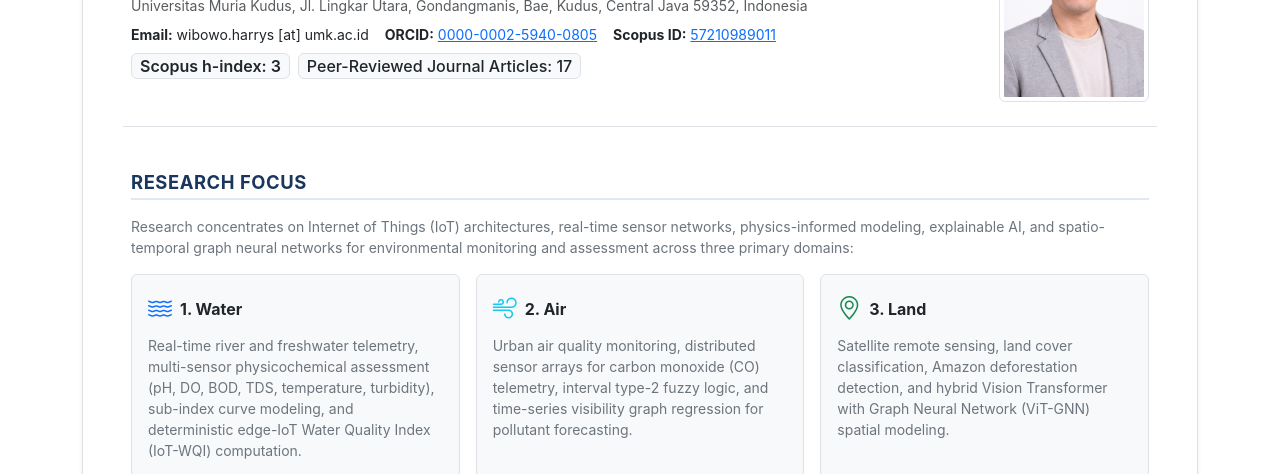
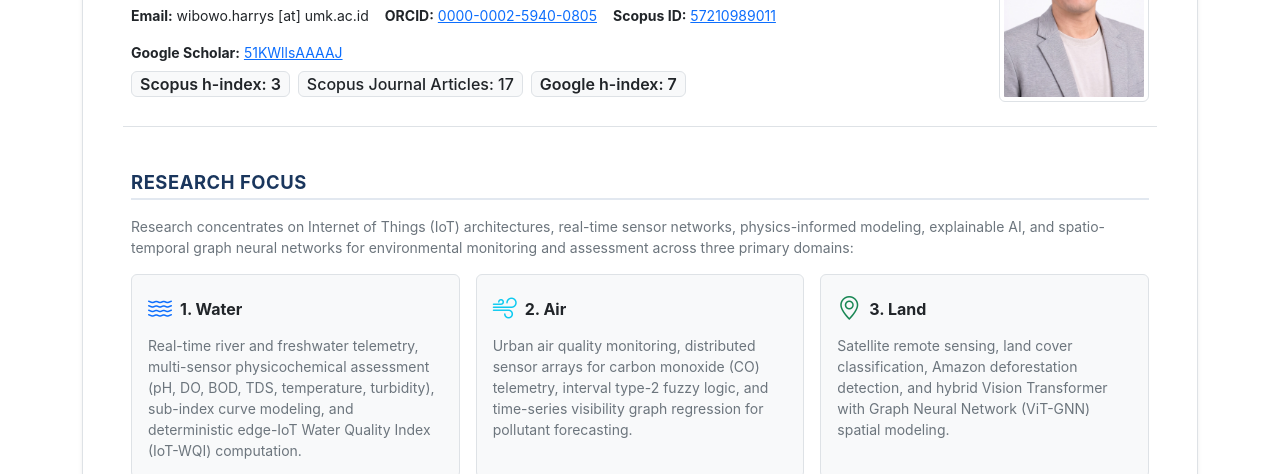
Before and after one commit to wh-sugiharto/wh-sugiharto.github.io, a plain HTML site: page cv.html in a window 1280 px wide. Shown: the part 326-800 px from the top of the page. Drawn offline with nearby package versions, Linux system fonts and the light colour scheme.

Commit message:
feat(cv): add Google Scholar link and Google h-index badge to CV header

```diff
--- a/cv.html
+++ b/cv.html
@@ -138,10 +138,13 @@
             <span><strong>Email:</strong> wibowo.harrys [at] umk.ac.id</span>
             <span><strong>ORCID:</strong> <a href="https://orcid.org/0000-0002-5940-0805" target="_blank" rel="noopener noreferrer">0000-0002-5940-0805</a></span>
             <span><strong>Scopus ID:</strong> <a href="https://www.scopus.com/pages/authors/57210989011" target="_blank" rel="noopener noreferrer">57210989011</a></span>
+            <span><strong>Google Scholar:</strong> <a href="https://scholar.google.co.id/citations?user=51KWllsAAAAJ" target="_blank" rel="noopener noreferrer">51KWllsAAAAJ</a></span>
+
           </div>
           <div class="d-flex flex-wrap gap-2 mt-2">
             <span class="badge bg-light text-dark border fw-semibold fs-6 px-2 py-1">Scopus h-index: 3</span>
-            <span class="badge bg-light text-dark border fw-medium fs-6 px-2 py-1">Peer-Reviewed Journal Articles: 17</span>
+            <span class="badge bg-light text-dark border fw-medium fs-6 px-2 py-1">Scopus Journal Articles: 17</span>
+            <span class="badge bg-light text-dark border fw-semibold fs-6 px-2 py-1">Google h-index: 7</span>
           </div>
         </div>
         <div class="col-auto text-center">
```
Also changed, not shown: 1 other file.
